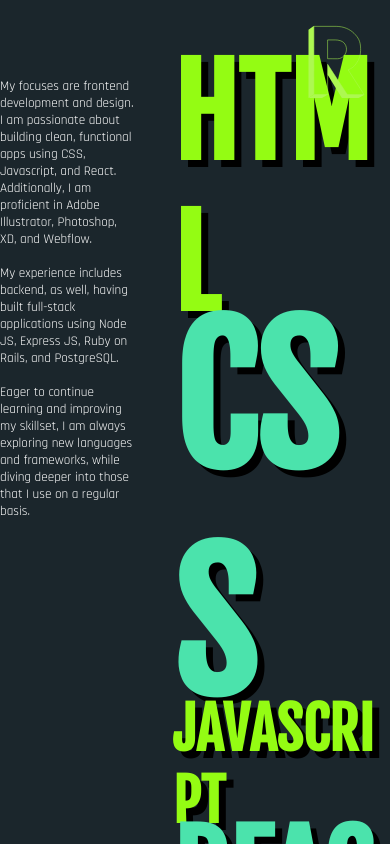
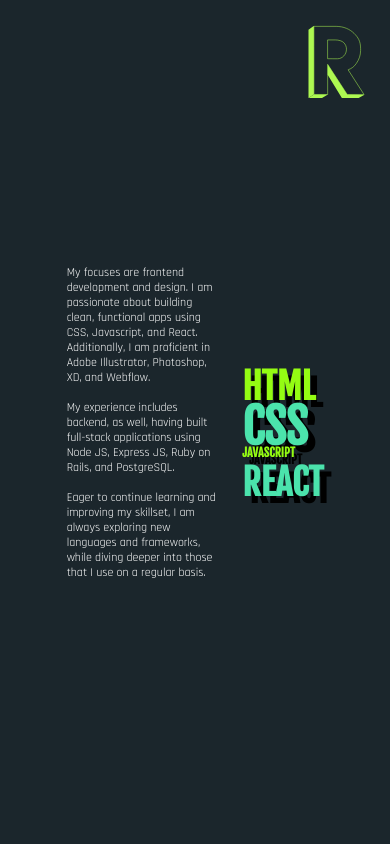
Before and after one commit to renebreslauer/portfolio_website, a React (Create React App) app: page /Skills in a window 390 px wide. Shown: the top 844 px of the page. Built offline with nearby package versions, Linux system fonts and the light colour scheme; a web font is replaced by a local one.

Commit message:
responsive

```diff
--- /dev/null
+++ b/src/components/SkillsList/SkillsList.jsx
@@ -0,0 +1,85 @@
+import React from 'react'
+import styles from './SkillsList.module.scss'
+
+function SkillsList() {
+  return (
+    <div className={styles.skills_list}>
+      <div id={styles.html} className={styles.skills_text}>
+        <span className={styles.letter} id={styles.letter1}>
+          H
+        </span>
+        <span className={styles.letter} id={styles.letter2}>
+          T
+        </span>
+        <span className={styles.letter} id={styles.letter3}>
+          M
+        </span>
+        <span className={styles.letter} id={styles.letter4}>
+          L
+        </span>
+      </div>
+      <div id={styles.css} className={styles.skills_text}>
+        <span className={styles.letter} id={styles.letter5}>
+          C
+        </span>
+        <span className={styles.letter} id={styles.letter6}>
+          S
+        </span>
+        <span className={styles.letter} id={styles.letter7}>
+          S
+        </span>
+      </div>
+      <div id={styles.javascript} className={styles.skills_text}>
+        <span className={styles.letter} id={styles.letter8}>
+          J
+        </span>
+        <span className={styles.letter} id={styles.letter9}>
+          A
+        </span>
+        <span className={styles.letter} id={styles.letter10}>
+          V
+        </span>
+        <span className={styles.letter} id={styles.letter11}>
+          A
+        </span>
+        <span className={styles.letter} id={styles.letter12}>
+          S
+        </span>
+        <span className={styles.letter} id={styles.letter13}>
+          C
+        </span>
+        <span className={styles.letter} id={styles.letter14}>
+          R
+        </span>
+        <span className={styles.letter} id={styles.letter15}>
+          I
+        </span>
+        <span className={styles.letter} id={styles.letter16}>
+          P
+        </span>
+        <span className={styles.letter} id={styles.letter17}>
+          T
+        </span>
+      </div>
+      <div id={styles.react} className={styles.skills_text}>
+        <span className={styles.letter} id={styles.letter18}>
+          R
+        </span>
+        <span className={styles.letter} id={styles.letter19}>
+          E
+        </span>
+        <span className={styles.letter} id={styles.letter20}>
+          A
+        </span>
+        <span className={styles.letter} id={styles.letter21}>
+          C
+        </span>
+        <span className={styles.letter} id={styles.letter22}>
+          T
+        </span>
+      </div>
+    </div>
+  )
+}
+
+export default SkillsList
--- a/src/pages/Skills/Skills.module.css
+++ b/src/components/SkillsList/SkillsList.module.scss
@@ -1,26 +1,11 @@
-.skills_wrapper {
-  display: flex;
-  justify-content: center;
-  flex-direction: row;
-  overflow: hidden;
-}
-
-.body_text {
-  width: 40%;
-  padding-top: 20%;
-  margin-right: 5%;
-  color: white;
-  font-family: 'Rajdhani', sans-serif;
-  animation: fadeIn 2s;
-  font-size: 1.1rem;
-}
+@import '../../App.scss';
 
 .skills_list {
-  padding-top: 10%;
   margin-left: 5%;
   display: flex;
   flex-direction: column;
-  align-items: center;
+  align-content: center;
+  justify-content: center;
 }
 
 .skills_text {
@@ -133,46 +118,25 @@
   cursor: default;
 }
 
-@keyframes scaleUp {
-  from {
-    transform: scale(0);
+@media (max-width: 500px) {
+  .skills_list {
+    margin-left: 0;
   }
-  to {
-    transform: scale(1);
+  #css {
+    font-size: 4rem;
+    margin-top: -1rem;
+  }
+  #html {
+    font-size: 3rem;
+    margin-top: 2rem;
+  }
+  #javascript {
+    font-size: 1rem;
+    margin-top: -1rem;
+  }
+
+  #react {
+    font-size: 3rem;
+    margin-top: 0rem;
   }
 }
-
-@keyframes rotateIn1 {
-  from {
-    transform: rotate(9deg);
-  }
-  to {
-    transform: rotate(0deg);
-  }
-}
-
-@keyframes rotateIn2 {
-  from {
-    transform: rotate(-20deg);
-  }
-  to {
-    transform: rotate(0deg);
-  }
-}
-@keyframes rotateIn3 {
-  from {
-    transform: rotate(20deg);
-  }
-  to {
-    transform: rotate(0deg);
-  }
-}
-
-@keyframes fadeIn {
-  from {
-    opacity: 0;
-  }
-  to {
-    opacity: 1;
-  }
-}
--- a/src/components/index.js
+++ b/src/components/index.js
@@ -5,3 +5,4 @@ export { default as RAnimation } from '../components/RAnimation/RAnimation'
 export { default as Subtitle } from '../components/Subtitle/Subtitle'
 export { default as TitleAnimation } from '../components/TitleAnimation/TitleAnimation'
 export { default as AboutHeader } from '../components/AboutHeader/AboutHeader'
+export { default as SkillsList } from '../components/SkillsList/SkillsList'
--- a/src/pages/Skills/Skills.jsx
+++ b/src/pages/Skills/Skills.jsx
@@ -1,5 +1,6 @@
 import React from 'react'
-import styles from './Skills.module.css'
+import styles from './Skills.module.scss'
+import { SkillsList } from '../../components/index'
 
 function Skills() {
   return (
@@ -7,93 +8,21 @@ function Skills() {
       <div className={styles.body_text}>
         <p>
           My focuses are frontend development and design. I am passionate about
-          building clean, functional apps using CSS, Javascript, and React. Additionally, I am proficient in Adobe Illustrator,
-          Photoshop, XD, and Webflow.
+          building clean, functional apps using CSS, Javascript, and React.
+          Additionally, I am proficient in Adobe Illustrator, Photoshop, XD, and
+          Webflow.
         </p>
         <br></br>
         <p>
-          My experience includes backend, as well, having built full-stack applications
-          using Node JS, Express JS, Ruby on Rails, and PostgreSQL.
+          My experience includes backend, as well, having built full-stack
+          applications using Node JS, Express JS, Ruby on Rails, and PostgreSQL.
         </p>
         <br></br>
-        Eager to continue learning and improving my skillset, I am always exploring new languages and frameworks, while diving deeper into those that I use on a regular basis.
+        Eager to continue learning and improving my skillset, I am always
+        exploring new languages and frameworks, while diving deeper into those
+        that I use on a regular basis.
       </div>
-      <div className={styles.skills_list}>
-        <div id={styles.html} className={styles.skills_text}>
-          <span className={styles.letter} id={styles.letter1}>
-            H
-          </span>
-          <span className={styles.letter} id={styles.letter2}>
-            T
-          </span>
-          <span className={styles.letter} id={styles.letter3}>
-            M
-          </span>
-          <span className={styles.letter} id={styles.letter4}>
-            L
-          </span>
-        </div>
-        <div id={styles.css} className={styles.skills_text}>
-          <span className={styles.letter} id={styles.letter5}>
-            C
-          </span>
-          <span className={styles.letter} id={styles.letter6}>
-            S
-          </span>
-          <span className={styles.letter} id={styles.letter7}>
-            S
-          </span>
-        </div>
-        <div id={styles.javascript} className={styles.skills_text}>
-          <span className={styles.letter} id={styles.letter8}>
-            J
-          </span>
-          <span className={styles.letter} id={styles.letter9}>
-            A
-          </span>
-          <span className={styles.letter} id={styles.letter10}>
-            V
-          </span>
-          <span className={styles.letter} id={styles.letter11}>
-            A
-          </span>
-          <span className={styles.letter} id={styles.letter12}>
-            S
-          </span>
-          <span className={styles.letter} id={styles.letter13}>
-            C
-          </span>
-          <span className={styles.letter} id={styles.letter14}>
-            R
-          </span>
-          <span className={styles.letter} id={styles.letter15}>
-            I
-          </span>
-          <span className={styles.letter} id={styles.letter16}>
-            P
-          </span>
-          <span className={styles.letter} id={styles.letter17}>
-            T
-          </span>
-        </div>
-        <div id={styles.react} className={styles.skills_text}>
-          <span className={styles.letter} id={styles.letter18}>
-            R
-          </span>
-          <span className={styles.letter} id={styles.letter19}>
-            E
-          </span>
-          <span className={styles.letter} id={styles.letter20}>
-            A
-          </span>
-          <span className={styles.letter} id={styles.letter21}>
-            C
-          </span>
-          <span className={styles.letter} id={styles.letter22}>
-            T
-          </span>
-        </div>
-      </div>
+      <SkillsList />
     </div>
   )
 }
--- /dev/null
+++ b/src/pages/Skills/Skills.module.scss
@@ -0,0 +1,41 @@
+.skills_wrapper {
+  display: flex;
+  flex-direction: row;
+  justify-content: center;
+  align-content: center;
+  height: 100vh;
+  width: 100vw;
+}
+
+.body_text {
+  display: flex;
+  flex-direction: column;
+  align-content: center;
+  justify-content: center;
+  width: 40%;
+  margin-right: 5%;
+  color: white;
+  font-family: 'Rajdhani', a sans-serif;
+  animation: fadeIn 2s;
+  font-size: 2rem;
+}
+
+@media (max-width: 750px) {
+  .skills_wrapper {
+    display: flex;
+    justify-content: center;
+    align-content: center;
+    align-items: center;
+  }
+  .body_text {
+    font-size: 1.2rem;
+    p {
+    }
+  }
+}
+
+@media (max-width: 500px) {
+  .body_text {
+    font-size: 1rem;
+  }
+}
```
